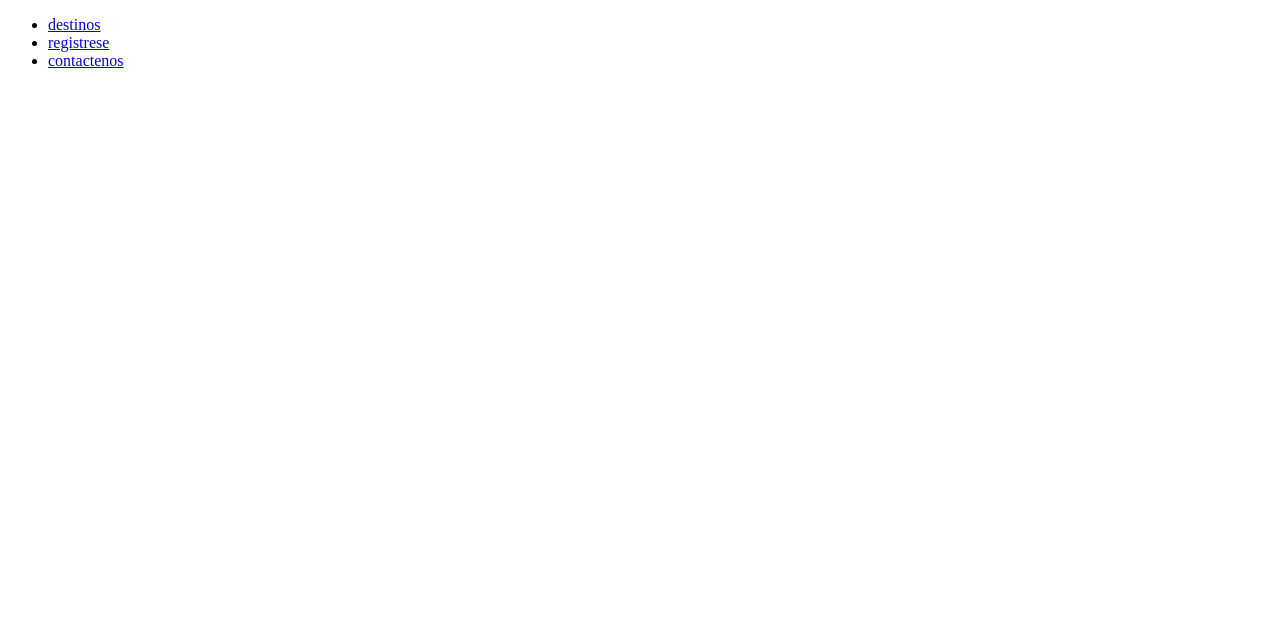
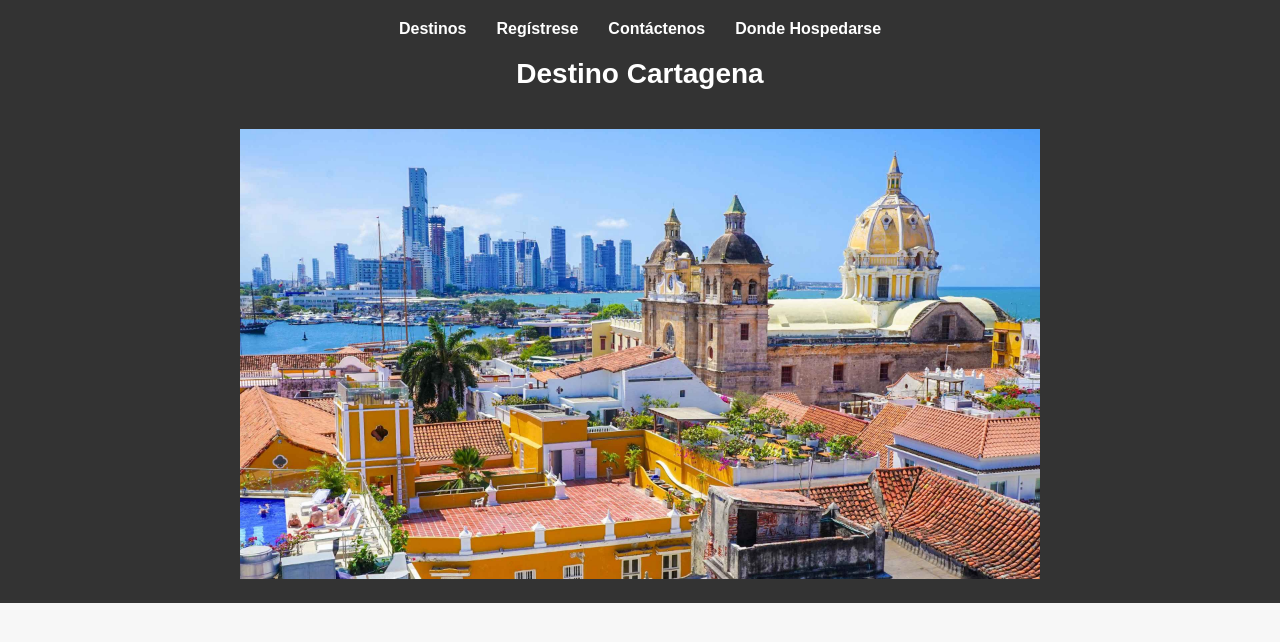
Before and after one commit to Serossss/fundamentosdeprogramacio30407, a plain HTML site: page html/cartagena.html in a window 1280 px wide. Drawn offline with Linux system fonts and the light colour scheme.

Commit message:
subi carpeta cartagena

```diff
--- a/html/cartagena.html
+++ b/html/cartagena.html
@@ -2,19 +2,82 @@
 <html lang="en">
 <head>
     <meta charset="UTF-8">
-    <meta name="viewport" content="width=device-width, initial-scale=1.0">
-    <title>cartagena </title>
+
+
+<meta name="viewport" content="width=device-width, initial-scale=1.0">
+
+
+<title>Cartagena</title>
+    <style>
+        body {
+            font-family: Arial, sans-serif;
+            background-color: #f7f7f7;
+            margin: 0;
+            padding: 0;
+            text-align: center;
+        }
+
+        header {
+            background-color: #333;
+            color: #fff;
+            padding: 20px;
+        }
+
+        nav ul {
+            list-style-type: none;
+            margin: 0;
+            padding: 0;
+            display: flex;
+            justify-content: center;
+        }
+
+        nav li {
+            margin: 0 15px;
+        }
+
+        nav a {
+            text-decoration: none;
+            color: #fff;
+            font-weight: bold;
+            font-size: 16px;
+        }
+
+        h1 {
+            font-size: 28px;
+            margin-top: 20px;
+        }
+
+        img {
+            width: 100%;
+            max-width: 800px;
+            height: auto;
+            margin-top: 20px;
+        }
+    </style>
 </head>
 <body>
     <header>
         <nav>
-          <ul>
 
-            <li><a href="https://lanzateyviaja.com/cartagena/lugares-turisticos#:~:text=El%20Top%2010%20de%20los%20Mejores%20Lugares%20Tur%C3%ADsticos,8.%20Museo%20del%20Oro%20Zen%C3%BA%20...%20M%C3%A1s%20elementos" target="_blank">destinos</a></li>
-            <li><a href="../html/registro.html" target="_blank">registrese</a></li>
-            <li><a href="../html/contacto.html" target="_blank">contactenos</a></li>
-          </ul>
-          <nav>
-      </header>
+
+<ul>
+                <li><a href="https://lanzateyviaja.com/cartagena/lugares-turisticos#:~:text=El%20Top%2010%20de%20los%20Mejores%20Lugares%20Tur%C3%ADsticos,8.%20Museo%20del%20Oro%20Zen%C3%BA%20...%20M%C3%A1s%20elementos" target="_blank">Destinos</a></li>
+
+
+<li><a href="../html/registro.html" target="_blank">Regístrese</a></li>
+
+
+<li><a href="../html/contacto.html" target="_blank">Contáctenos</a></li>
+
+
+<li><a href="https://www.tripadvisor.es/SmartDeals-g297476-Cartagena_Cartagena_District_Bolivar_Department-Hotel-Deals.html" target="_blank">Donde Hospedarse</a></li>
+            </ul>
+        </nav>
+
+    </head
+</header>
+    <h1>Destino Cartagena</h1>
+    <!-- Reemplaza "ruta_de_la_imagen.jpg" con la URL o la ruta de tu imagen -->
+    <img src="../imagenes/cartagena.jpeg" alt="Cartagena">
 </body>
 </html>
```
Also changed, not shown: documentos/IntroduccionGit.txt, imagenes/cartagena.jpeg (added).
